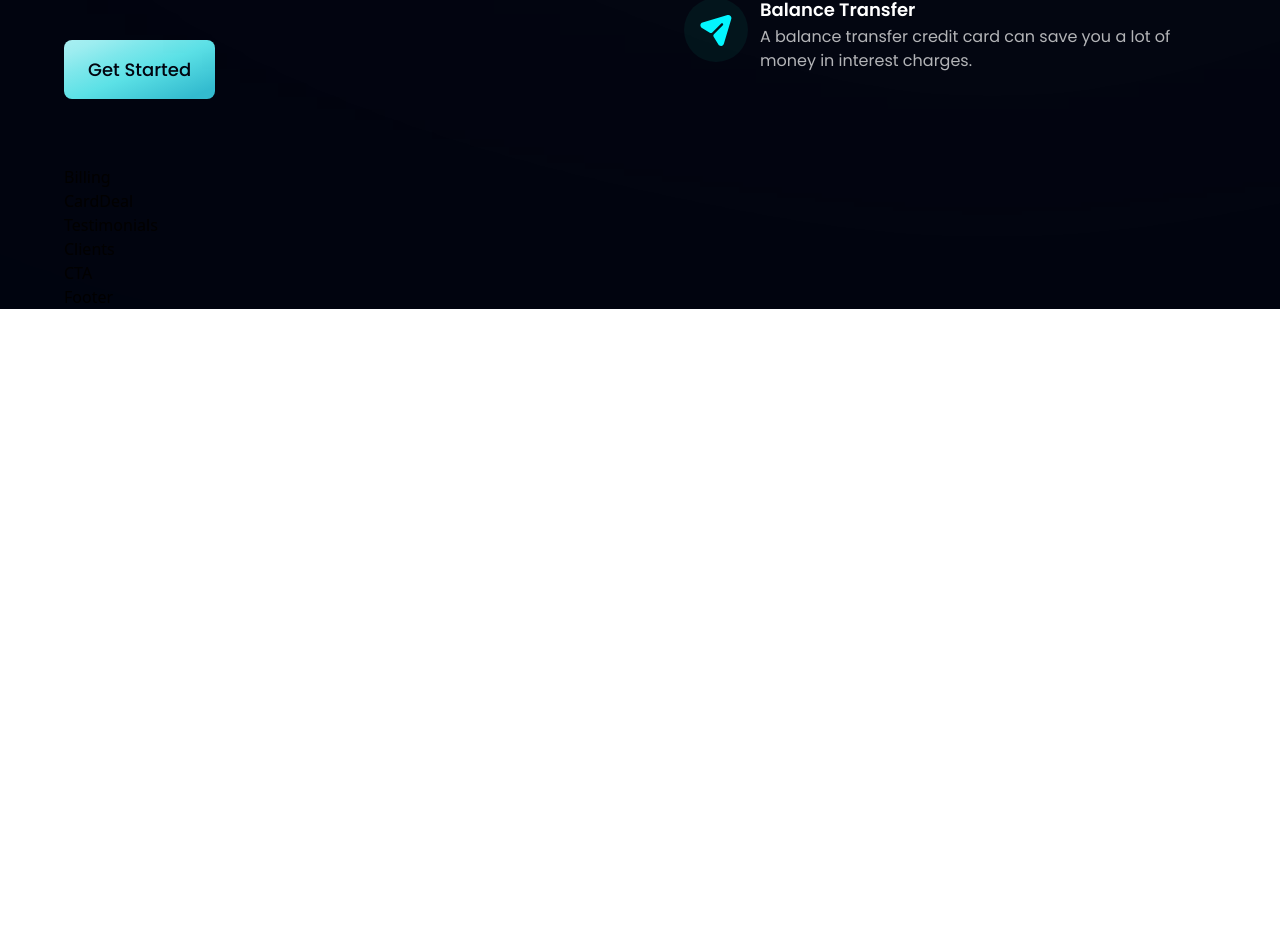
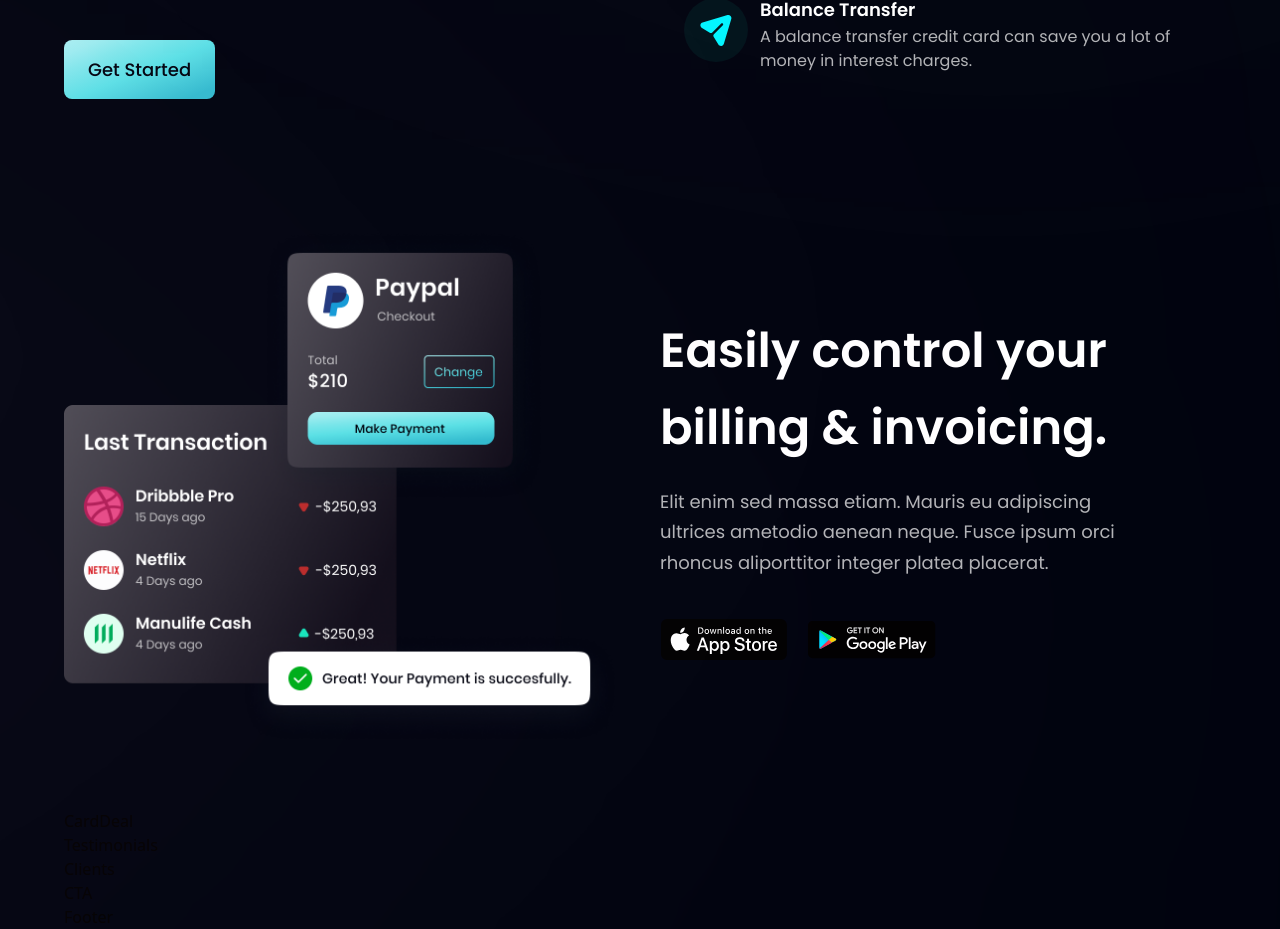
Before and after one commit to hessamimen/bank-spa, a React (Vite) app: page / in a window 1280 px wide. Shown: the part 1385-2314 px from the top of the page. Before the commit the page ends 1694 px from the top, so only its background shows below. Built offline with nearby package versions, Linux system fonts and the light colour scheme.

Commit message:
feat: The Billing component is created and styled

```diff
--- a/src/components/Billing.jsx
+++ b/src/components/Billing.jsx
@@ -1,7 +1,46 @@
 import React from "react";
+import { apple, bill, google } from "../assets";
 
 const Billing = () => {
-  return <div>Billing</div>;
+  return (
+    <section
+      id="product"
+      className="flex md:flex-row flex-col-reverse sm:py-16 py-6"
+    >
+      <div className="flex-1 flex justify-center items-center md:mr-10 mr-0 md:mt-0 mt-10 relative">
+        <img
+          src={bill}
+          alt="billing"
+          className="w-full h-full relative z-[5]"
+        />
+        <div className="absolute z-[3] -left-1/2 top-0 w-[50%] h-[50%] rounded-full white__gradient" />
+        <div className="absolute z-[0] -left-1/2 bottom-0 w-[50%] h-[50%] rounded-full pink__gradient" />
+      </div>
+      <div className="flex-1 flex justify-center items-start flex-col">
+        <h2 className="font-poppins font-semibold xs:text-[48px] text-[40px] text-white xs:leading-[76.8px] leading-[66.8px] w-full">
+          Easily control your <br className="sm:block hidden" /> billing &
+          invoicing.
+        </h2>
+        <p className="font-poppins font-normal text-dimWhite text-[18px] leading-[30.8px] max-w-[470px] mt-5">
+          Elit enim sed massa etiam. Mauris eu adipiscing ultrices ametodio
+          aenean neque. Fusce ipsum orci rhoncus aliporttitor integer platea
+          placerat.
+        </p>
+        <div className="flex flex-row flex-wrap sm:mt-10 mt-6">
+          <img
+            src={apple}
+            alt="apple_store"
+            className="w-[128px] h-[42px] object-contain mr-5 cursor-pointer"
+          />
+          <img
+            src={google}
+            alt="google_play"
+            className="w-[128px] h-[42px] object-contain cursor-pointer"
+          />
+        </div>
+      </div>
+    </section>
+  );
 };
 
 export default Billing;
```
